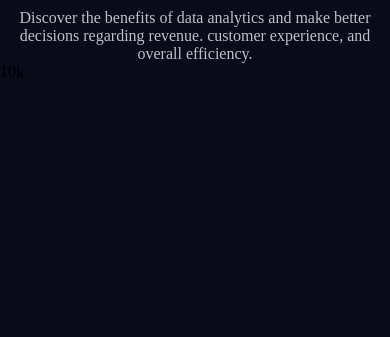
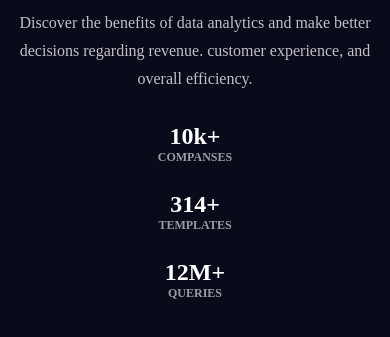
Before and after one commit to Jrodolfosilva/Stats-card-component, a plain HTML site: page index.html in a window 390 px wide. Shown: the part 349-686 px from the top of the page. Drawn offline with Linux system fonts and the light colour scheme.

Commit message:
Update Mobile
Finalização da tela mobile com adição da seção de estatísticas.

```diff
--- a/assets/css/app.css
+++ b/assets/css/app.css
@@ -12,6 +12,7 @@
 }
 body{
     background-color: var(--bg);
+    color: var(--heading);
 }
 .container-imagem{
 background-color:var(--soft);
@@ -27,7 +28,6 @@ height: 250px;
     text-align: center;
  }
 .container-info > h1{
-    color:var(--heading);
     margin: 12px 0;
     font-size: 36px;
 }
@@ -36,5 +36,21 @@ height: 250px;
 }
 
 .container-info p{
-    color:var(--paragh)
+    color:var(--paragh);
+    line-height: 28px;
 }
+
+.container-stat{
+    margin-top: 30px;
+    text-align: center;
+}
+.container-stat p {
+    font-size: 24px;
+    font-weight: 600;
+    margin-bottom: 26px;
+}
+.container-stat p > span {
+    display: block;
+    font-size: 12px;
+    color:var(--stat);
+}
--- a/index.html
+++ b/index.html
@@ -16,11 +16,10 @@
         <h1>Get<span> insights </span>that help your business grow.</h1>
       <p>Discover the benefits of data analytics and make better decisions regarding revenue. customer experience, and overall efficiency.<p>
       </div>
-       <p>10k
-        <span></span>
-       </p>
-      <div>
-
+      <div class="container-stat">
+        <p>10k+<span>COMPANSES</span></p>
+        <p>314+<span>TEMPLATES</span></p>
+        <p>12M+<span>QUERIES</span></p>
       </div>
     </section>
   </main>
```
